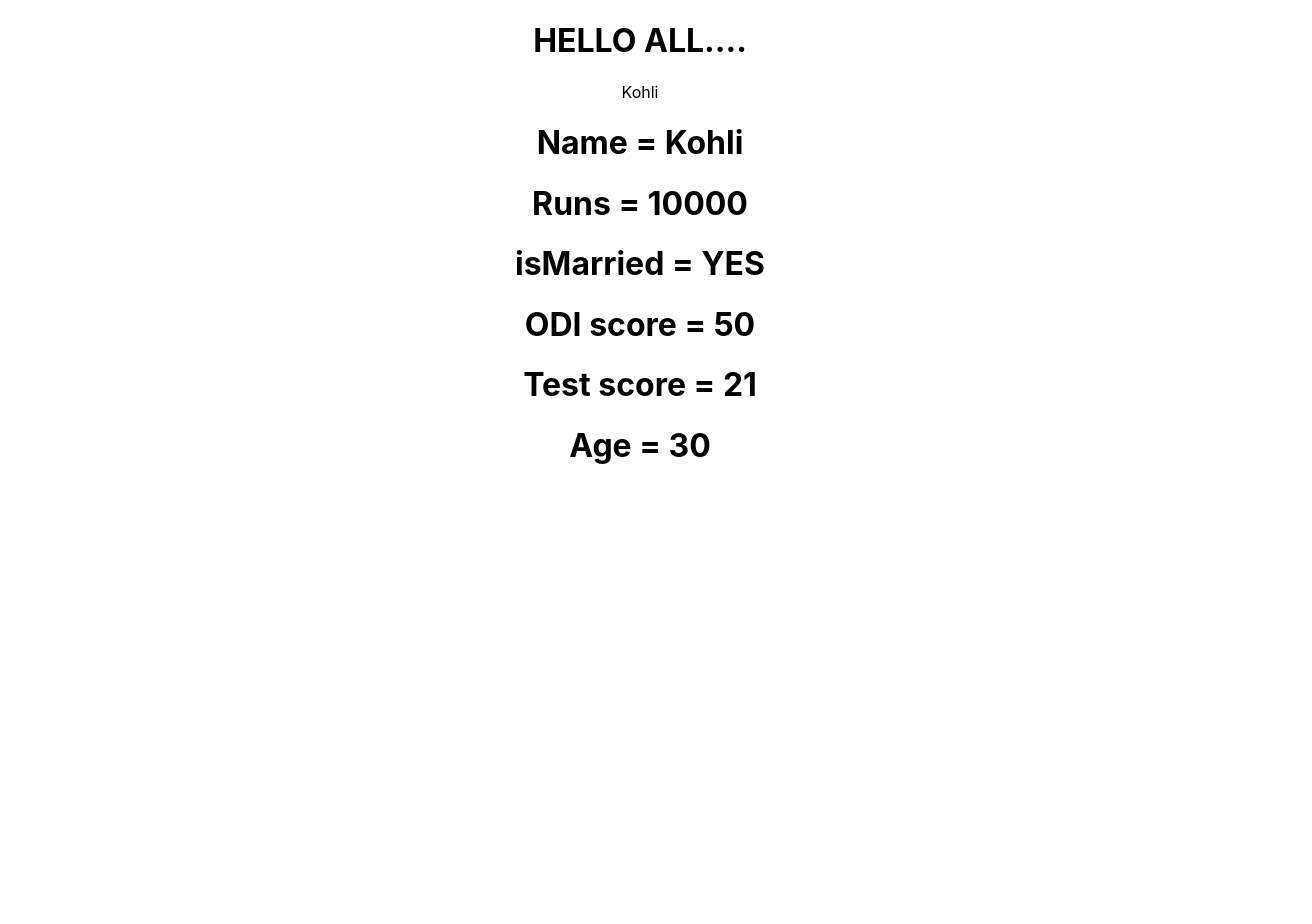
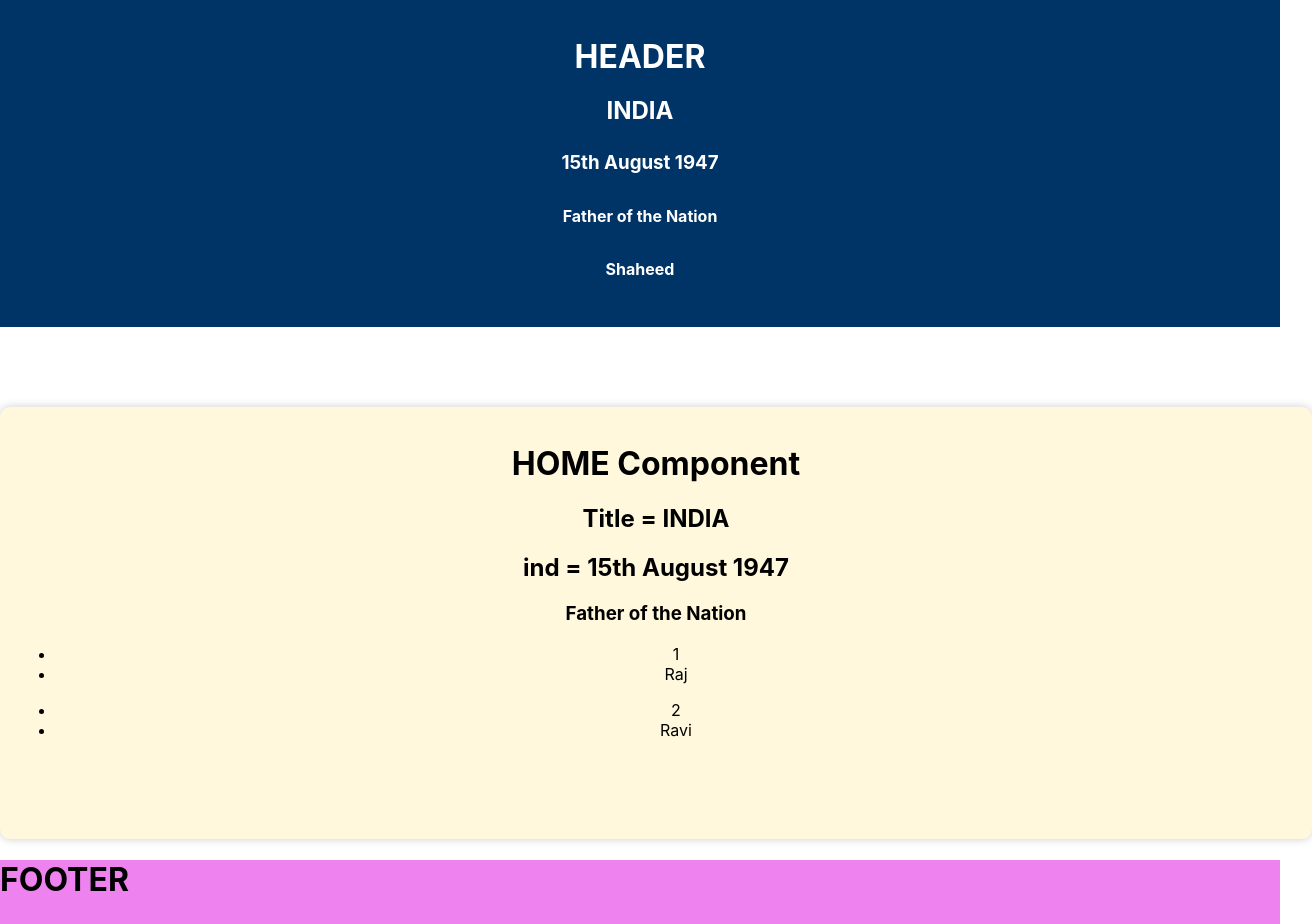
Before and after one commit to samirvithlani/mern_react_2023, a React (Create React App) app: page / in a window 1280 px wide. Shown: the top 924 px of the page, 1312 px wide, since content can reach past the window. Before the commit the page ends 800 px from the top, so only its background shows below. Built offline with nearby package versions, Linux system fonts and the light colour scheme.

Commit message:
component

```diff
--- a/src/App.css
+++ b/src/App.css
@@ -36,3 +36,6 @@
     transform: rotate(360deg);
   }
 }
+h1{
+  background-color: aqua;
+}
--- a/src/App.js
+++ b/src/App.js
@@ -1,29 +1,31 @@
-import logo from './logo.svg';
-import './App.css';
+import logo from "./logo.svg";
 
+import { Home } from "./components/Home";
+import Header from "./components/Header";
+import { Footer } from "./components/Footer";
 function App() {
-
-  var name ="Kohli"
-  var runs = 10000
-  var isMarried = true
-  var age = 30
-  //json...
-  var score={
-    test:21,
-    odi:50,
-
+  var title = "INDIA";
+  var indepndence = "15th August 1947";
+  var freedomFighters ={
+    "Mg": "Father of the Nation",
+    "Bs": "Shaheed",
   }
+  const users =[
+    {
+      id:1,
+      name:"Raj",
+    },
+    {
+      id:2,
+      name:"Ravi",
+    }
+  ]
 
   return (
-    <div className='App'>
-      <h1>HELLO ALL....</h1>
-      {name}
-      <h1>Name = {name}</h1>
-      <h1>Runs = {runs}</h1>
-      <h1>isMarried = {isMarried == true ? "YES" : "NO"}</h1>
-      <h1>ODI score = {score.odi}</h1>
-      <h1>Test score = {score.test}</h1>
-      <h1>Age = {age}</h1>
+    <div className="App">
+      <Header title={title} ind={indepndence} ff = {freedomFighters}></Header>
+      <Home t={title} ind = {indepndence} ff ={freedomFighters} users = {users}></Home>
+      <Footer />
     </div>
   );
 }
--- /dev/null
+++ b/src/components/Footer.jsx
@@ -0,0 +1,11 @@
+import React from 'react'
+
+export const Footer = () => {
+  return (
+    <div>
+        <div style={{height:200,width:"100%",backgroundColor:"violet"}}>
+          <h1>FOOTER</h1>
+        </div>
+    </div>
+  )
+}
--- /dev/null
+++ b/src/components/Header.jsx
@@ -0,0 +1,24 @@
+import React from 'react'
+
+export default function Header(props) {
+
+  console.log("header props....",props)
+  const headerStyle = {
+    padding: "20px 0",
+    lineHeight: "2em",
+    backgroundColor: "#036",
+    color: "#fff",
+    textAlign: "center"
+  }
+  return (
+    <div>
+        <div style={headerStyle}>
+          <h1>HEADER</h1>
+          <h2>{props.title}</h2>
+          <h3>{props.ind}</h3>
+          <h4>{props.ff.Mg}</h4>
+          <h4>{props.ff.Bs}</h4>
+        </div>
+    </div>
+  )
+}
--- /dev/null
+++ b/src/components/Home.jsx
@@ -0,0 +1,35 @@
+import React from 'react'
+import './layout.css'
+
+//Home --> Home -->
+export const Home = ({t,ind,ff,users}) => {
+  // const users =[
+  //   {
+  //     id:1,
+  //     name:"Raj",
+  //   },
+  //   {
+  //     id:2,
+  //     name:"Ravi",
+  //   }
+  // ]
+  console.log("Home props....",t)
+  return (
+    <div className='content'>
+        <h1>HOME Component</h1>
+        <h2>Title = {t}</h2>
+        <h2>ind = {ind}</h2>
+        <h3>{ff.Mg}</h3>
+        {
+          users.map((user)=>{
+            return(
+              <ul>
+                <li>{user.id}</li>
+                <li>{user.name}</li>
+              </ul>
+            )
+          })
+        }
+    </div>
+  )
+}
--- /dev/null
+++ b/src/components/layout.css
@@ -0,0 +1,12 @@
+.content{
+    margin-top: 5rem;
+    height: 400px;
+    width: 100%;
+    background-color: cornsilk;
+    border-radius: 10px;
+    padding: 1rem;
+    box-shadow: 0 0 10px rgba(0,0,0,0.2);
+    overflow: auto;
+    text-align: center;
+
+}
```
Also changed, not shown: src/index.css (line endings or trailing spaces), th.txt (added).
